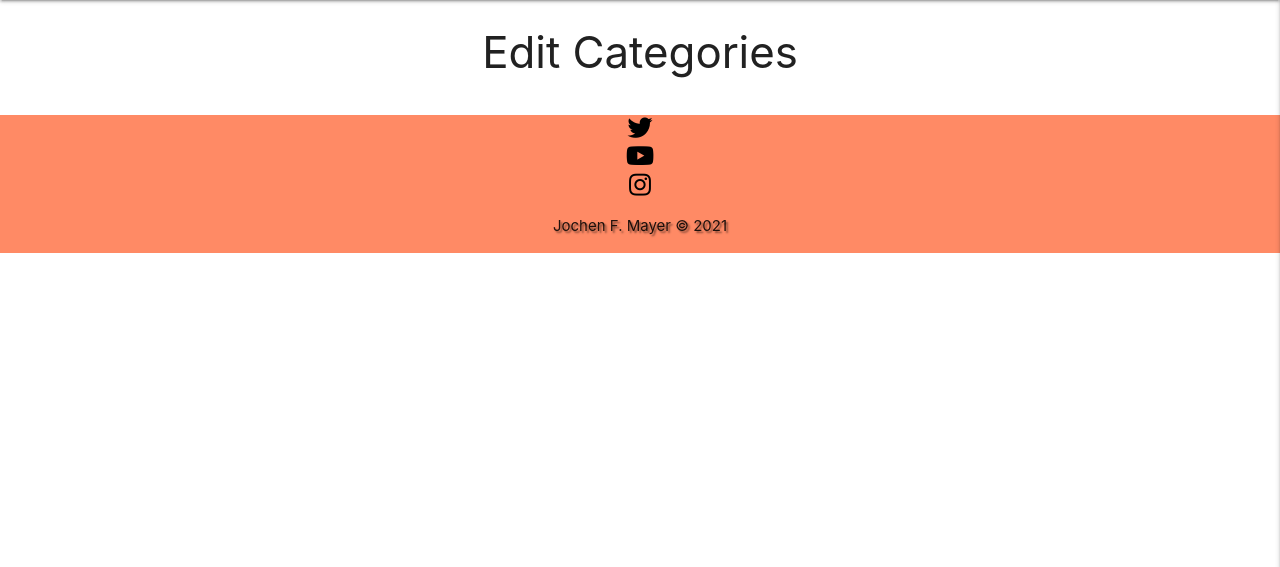
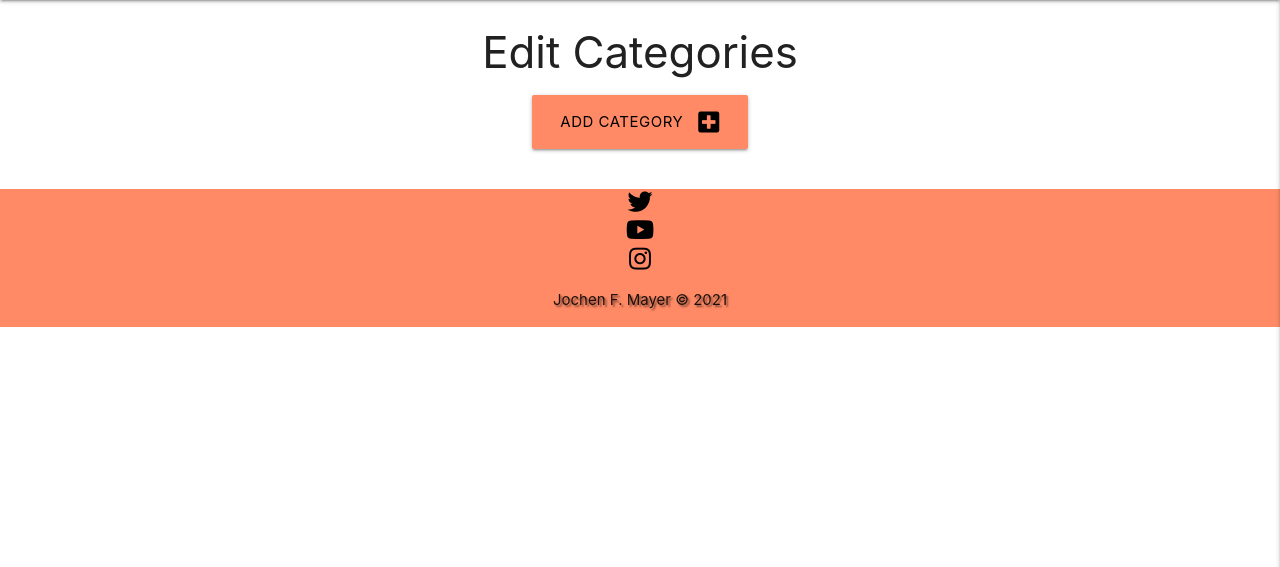
Before and after one commit to JochenFM/MS3_VideoLibrary, a Flask app: page /edit_categories in a window 1280 px wide. Shown: the part 64-631 px from the top of the page. Run offline with Flask 2, Linux system fonts and the light colour scheme; data that the repository does not hold is empty; some libraries are stand-ins or nearby versions.

Commit message:
option to add category to db added

```diff
--- a/app.py
+++ b/app.py
@@ -159,6 +159,19 @@ def edit_categories():
     return render_template("edit_categories.html", categories=categories)
 
 
+@app.route("/add_category", methods=["GET", "POST"])
+def add_category():
+    if request.method == "POST":
+        category = {
+            "category_name": request.form.get("category_name")
+        }
+        mongo.db.categories.insert_one(category)
+        flash("New category added")
+        return redirect(url_for("edit_categories"))
+
+    return render_template("add_category.html")
+
+
 # to tell app where and how to run the application
 
 
--- a/templates/edit_categories.html
+++ b/templates/edit_categories.html
@@ -21,7 +21,12 @@
         </div>
     </div>
     {% endfor %}
-</div>
+    <div class="row">
+        <div class="col s12 center-align">
+            <a href = "{{ url_for('add_category') }}" class="btn-large deep-orange lighten-2 waves-effect">Add Category
+                <i class="fas fa-plus-square right"></i>
+            </a>
+        </div>
 
 
-{% endblock %}
+        {% endblock %}
```
Also changed, not shown: templates/add_category.html (added, +29 -0 lines).
